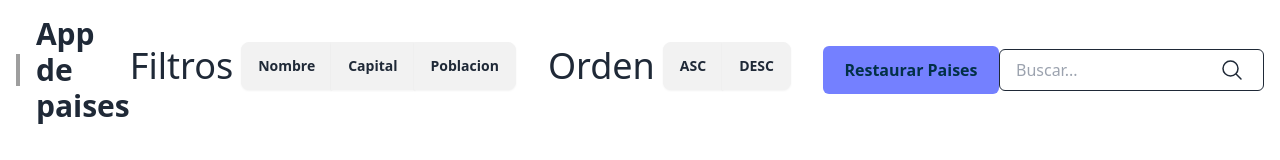
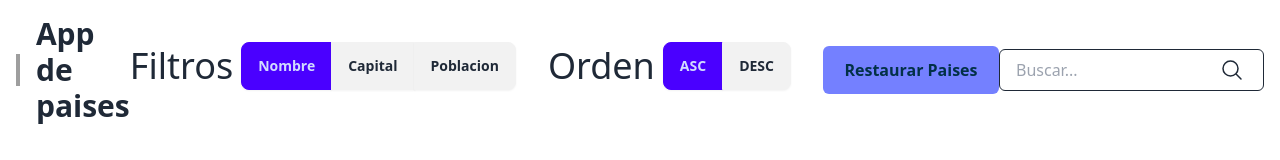
Before and after one commit to carjuancara/countries-app, a React (Vite) app in the folder client/: page /home in a window 1280 px wide. Shown: the top 160 px of the page. Built offline with nearby package versions, Linux system fonts and the light colour scheme; no server answers; grey boxes are pictures that could not be loaded.

Commit message:
feat: :sparkles: agrego la prop CHECKED a los input radio

```diff
--- a/client/src/components/FilterButtonRadio.jsx
+++ b/client/src/components/FilterButtonRadio.jsx
@@ -11,9 +11,34 @@ function FilterButtonRadio () {
   }
   return (
     <div className='join mb-2'>
-      <input className='join-item btn ' type='radio' name='filter' aria-label='Nombre' value='name' onClick={(e) => handlerFilterChange(e)} />
-      <input className='join-item btn' type='radio' name='filter' aria-label='Capital' value='capital' onClick={(e) => handlerFilterChange(e)} />
-      <input className='join-item btn' type='radio' name='filter' aria-label='Poblacion' value='population' onClick={(e) => handlerFilterChange(e)} />
+      <input
+        className='join-item btn'
+        type='radio'
+        name='filter'
+        aria-label='Nombre'
+        value='name'
+        onClick={(e) => handlerFilterChange(e)}
+        checked={filter === 'name'}
+        defaultChecked={filter === 'name'}
+      />
+      <input
+        className='join-item btn'
+        type='radio'
+        name='filter'
+        aria-label='Capital'
+        value='capital'
+        onClick={(e) => handlerFilterChange(e)}
+        checked={filter === 'capital'}
+      />
+      <input
+        className='join-item btn'
+        type='radio'
+        name='filter'
+        aria-label='Poblacion'
+        value='population'
+        onClick={(e) => handlerFilterChange(e)}
+        checked={filter === 'population'}
+      />
     </div>
   )
 }
--- a/client/src/components/OrderButtonRadio.jsx
+++ b/client/src/components/OrderButtonRadio.jsx
@@ -12,8 +12,25 @@ function OrderButtonRadio () {
   }
   return (
     <div className='join mb-2'>
-      <input className='join-item btn' type='radio' name='order' aria-label='ASC' value='ASC' onClick={(e) => handlerFilterChange(e)} />
-      <input className='join-item btn' type='radio' name='order' aria-label='DESC' value='DESC' onClick={(e) => handlerFilterChange(e)} />
+      <input
+        className='join-item btn'
+        type='radio'
+        name='order'
+        aria-label='ASC'
+        value='ASC'
+        onClick={(e) => handlerFilterChange(e)}
+        checked={order === 'ASC'}
+        defaultChecked={order === 'ASC'}
+      />
+      <input
+        className='join-item btn'
+        type='radio'
+        name='order'
+        aria-label='DESC'
+        value='DESC'
+        onClick={(e) => handlerFilterChange(e)}
+        checked={order === 'DESC'}
+      />
     </div>
   )
 }
```
